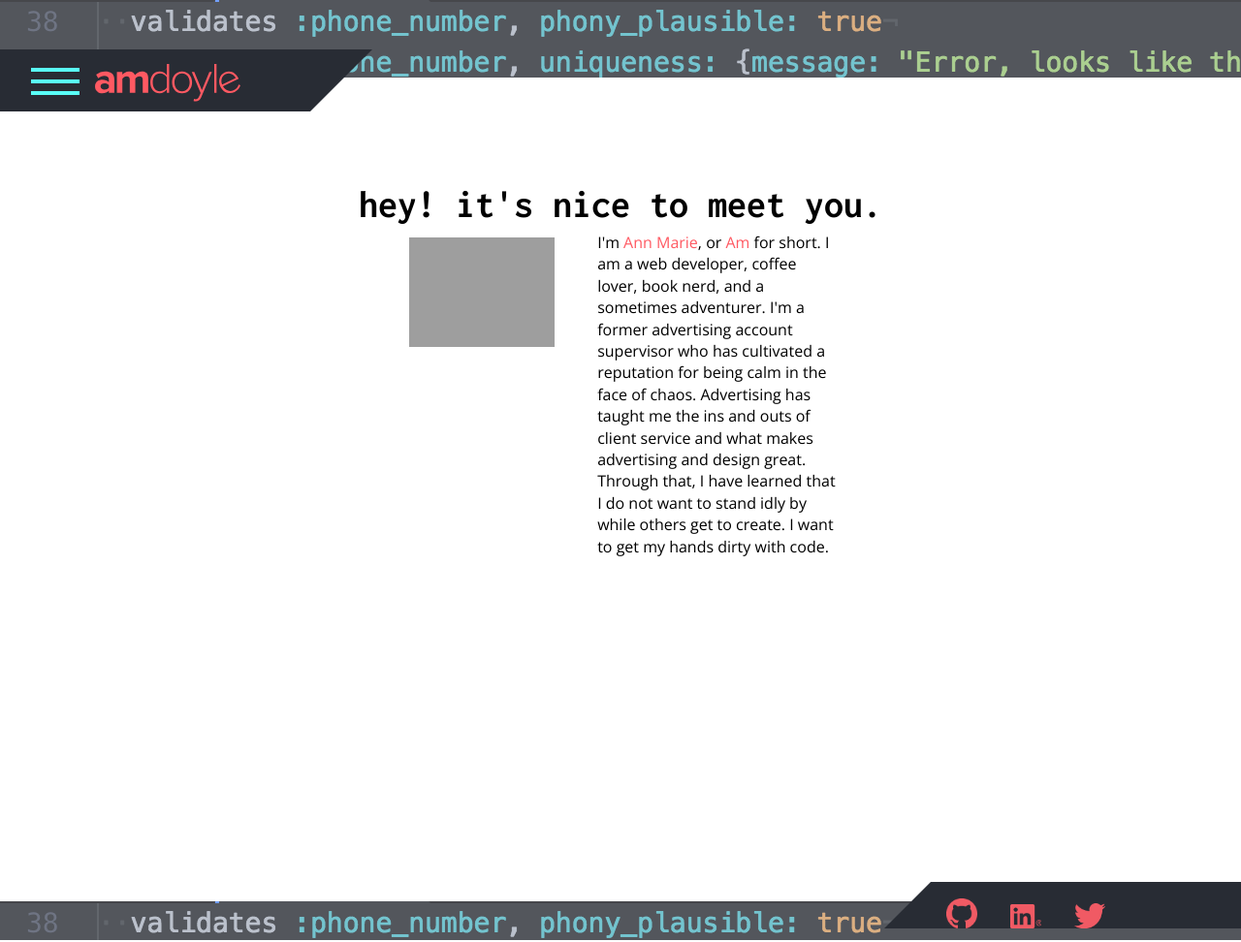
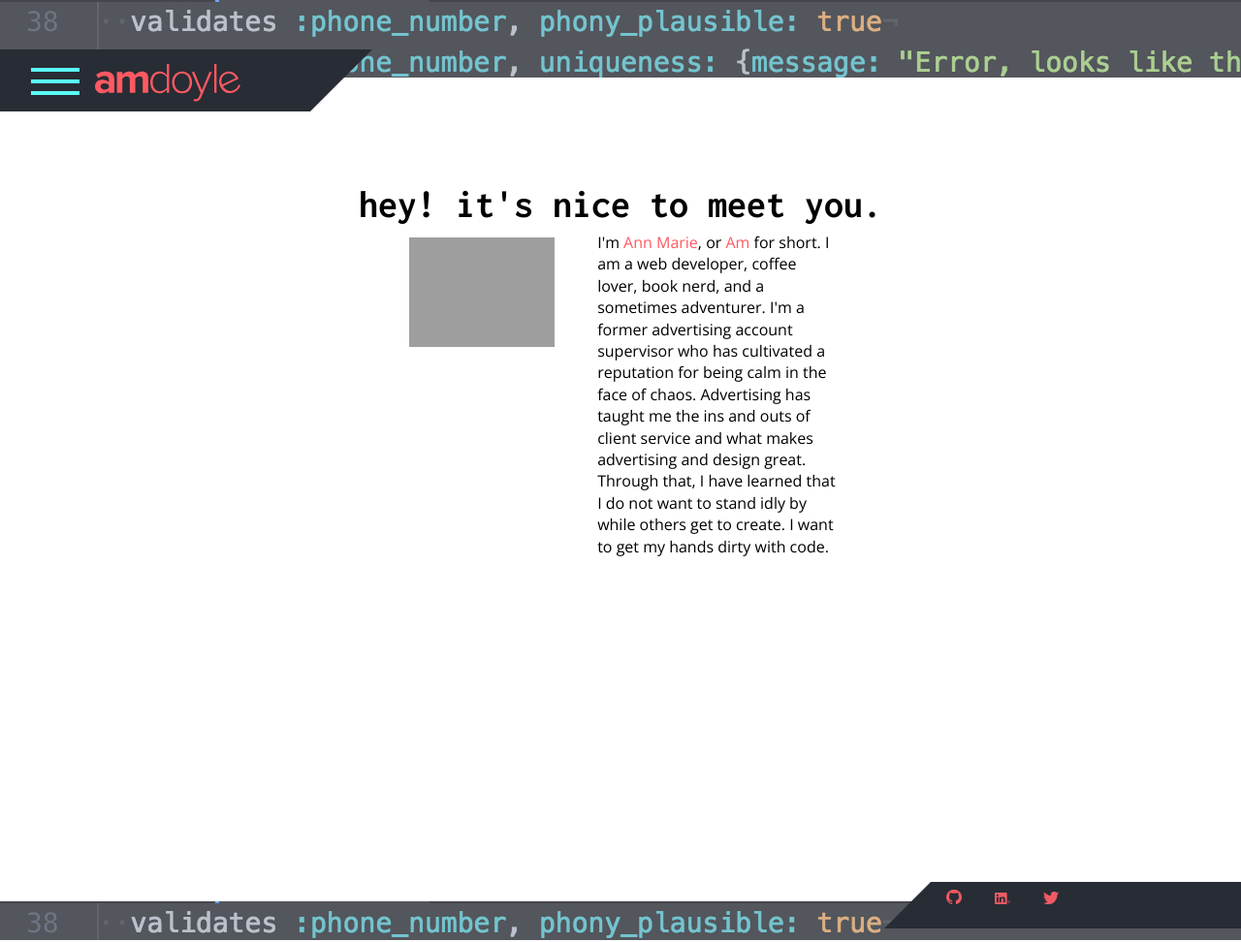
Before and after one commit to amdoyle/amdoyle, a Jekyll site: the page built from index.html, in a window 1280 px wide and 972 px high. Shown: the whole window at 97% size. Built offline with Jekyll 4.4.1, drawn with Linux system fonts in a browser that asks for light colours; nearby versions of some CDN libraries.

Commit message:
Update footer to fix Firefox bug

```diff
--- a/_sass/_layout.scss
+++ b/_sass/_layout.scss
@@ -428,10 +428,6 @@
     float: right;
     padding-left: 0;
     margin: -75px 0 0 0;
-    & img {
-      // margin: 30% 0 5% 0;
-      // padding: 0;
-    }
   }
 
   .resume-content {
@@ -441,6 +437,10 @@
   .footer-content {
     border-bottom: 6em solid #282c34;
     border-left: 6em solid transparent;
+    & img {
+      margin-top: 2%;
+      width: 15%;
+    }
   }
 
   #projects img, .extra-content {
```
